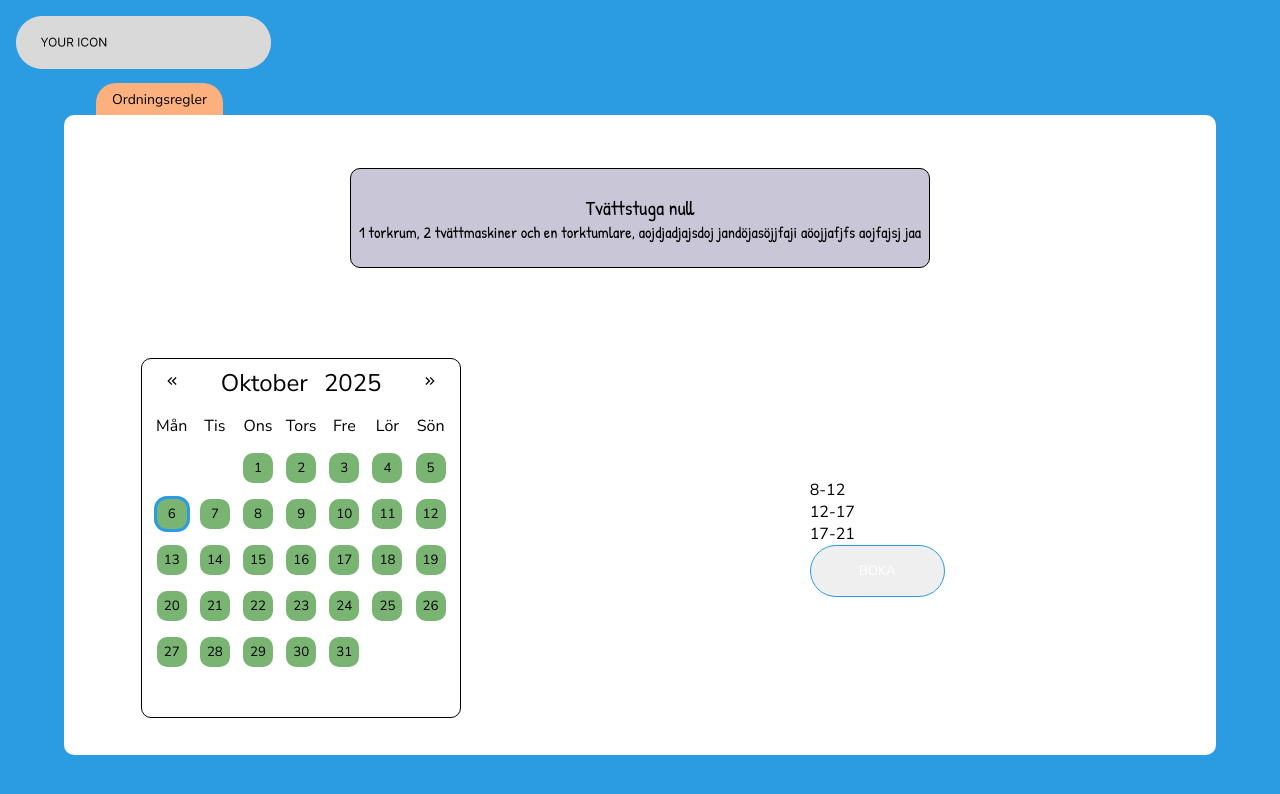
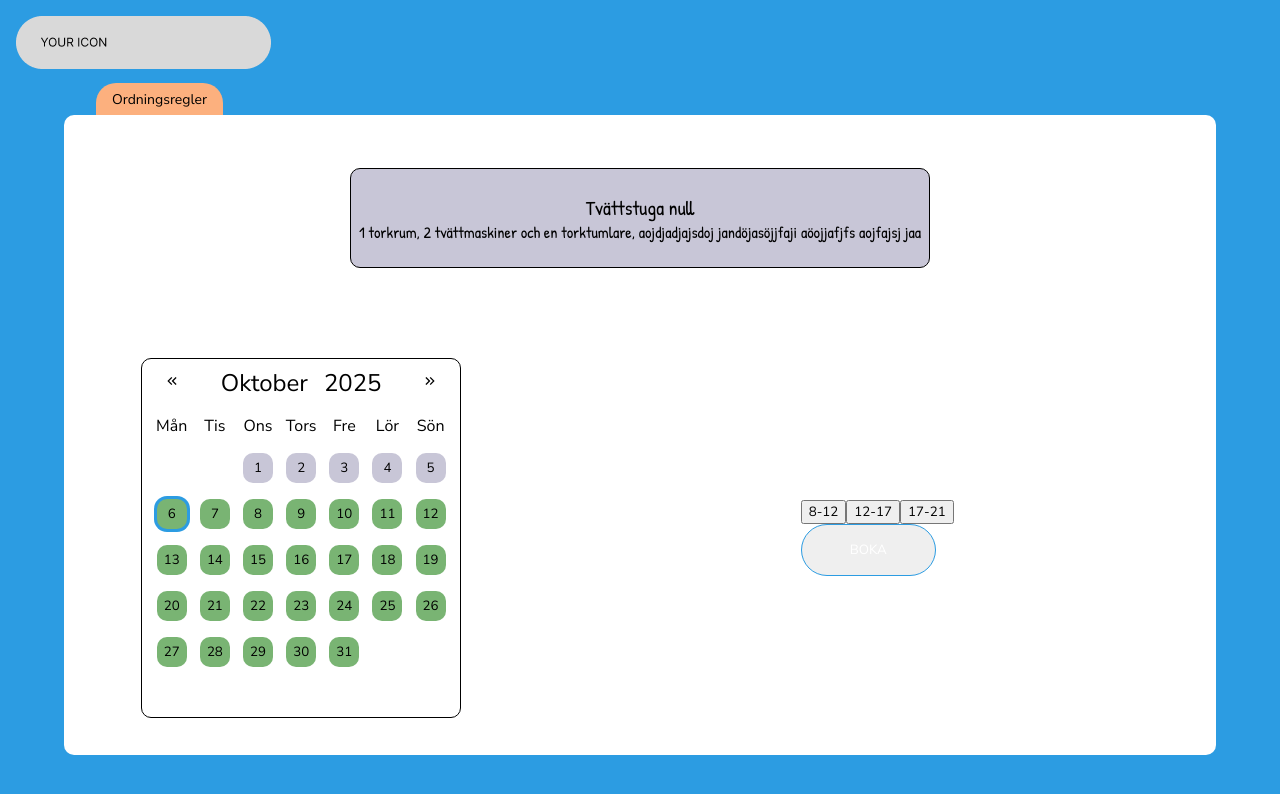
Before and after one commit to Chokladglasyr/LaundryBooking, a React (Vite) app in the folder frontend/: page /booking in a window 1280 px wide. Shown: the top 794 px of the page. Built offline with nearby package versions, Linux system fonts and the light colour scheme.

Commit message:
feat: added styles to selected day, and added so the days that has already passed are greyed out

```diff
--- a/frontend/src/components/Calendar.tsx
+++ b/frontend/src/components/Calendar.tsx
@@ -21,7 +21,10 @@ function Calendar() {
   const currentDate = new Date();
   const [currentMonth, setCurrentMonth] = useState(currentDate.getMonth());
   const [currentYear, setCurrentYear] = useState(currentDate.getFullYear());
-  const [selectedDate, setSelectedDate] = useState(currentDate)
+  const [selectedDate, setSelectedDate] = useState(currentDate);
+
+  const today = new Date()
+  today.setHours(0, 0, 0, 0)
 
   const daysInMonth = new Date(currentYear, currentMonth + 1, 0).getDate();
 
@@ -29,23 +32,26 @@ function Calendar() {
   const sweFirstDayOfMonth = (firstDayOfMonth + 6) % 7;
 
   const prevMonth = () => {
-    setCurrentMonth((prevMonth) =>(prevMonth === 0 ? 11 : prevMonth -1))
-    setCurrentYear((prevYear) =>(currentMonth === 11 ? prevYear -1 : prevYear))
-  }
+    setCurrentMonth((prevMonth) => (prevMonth === 0 ? 11 : prevMonth - 1));
+    setCurrentYear((prevYear) =>
+      currentMonth === 11 ? prevYear - 1 : prevYear
+    );
+  };
   const nextMonth = () => {
-    setCurrentMonth((prevMonth) => (prevMonth === 11 ? 0 : prevMonth +1))
-    setCurrentYear((prevYear) => (currentMonth === 11 ? prevYear +1 : prevYear))
-  }
+    setCurrentMonth((prevMonth) => (prevMonth === 11 ? 0 : prevMonth + 1));
+    setCurrentYear((prevYear) =>
+      currentMonth === 11 ? prevYear + 1 : prevYear
+    );
+  };
 
   const handleDatePick = (day: number) => {
-    const pickedDate = new Date(currentYear, currentMonth, day)
-    const today = new Date()
+    const pickedDate = new Date(currentYear, currentMonth, day);
 
-    if(pickedDate >= today){
-        setSelectedDate(pickedDate)
+    if (pickedDate >= today) {
+      setSelectedDate(pickedDate);
     }
-  }
-  console.log(selectedDate)
+  };
+  console.log(selectedDate);
   return (
     <>
       <div className="calendar-app">
@@ -57,7 +63,6 @@ function Calendar() {
             <div className="heading">
               <h2 className="month">{monthsOfYear[currentMonth]}</h2>
               <h2 className="year">{currentYear}</h2>
-
             </div>
             <button onClick={nextMonth} className="right">
               <img src={RightArrow} alt="right arrows" />
@@ -73,7 +78,25 @@ function Calendar() {
               <span key={`empty-${index}`} />
             ))}
             {[...Array(daysInMonth).keys()].map((day, index) => (
-              <button onClick={() => handleDatePick(day+1)} className={new Date(currentYear, currentMonth, day+1).getTime() === selectedDate.getTime() ? 'valid-days-selected' : 'valid-days'} id={day + 1 === currentDate.getDate() && currentMonth === currentDate.getMonth() && currentYear === currentDate.getFullYear() ? 'current-day' : ''} key={index + 1}>
+              <button
+                onClick={() => handleDatePick(day + 1)}
+                className={
+                  new Date(currentYear, currentMonth, day + 1).getTime() ===
+                  selectedDate.getTime()
+                    ? "valid-days-selected"
+                    : new Date(currentYear, currentMonth, day + 1) >= today
+                      ? "valid-days"
+                      : "invalid-days"
+                }
+                id={
+                  day + 1 === currentDate.getDate() &&
+                  currentMonth === currentDate.getMonth() &&
+                  currentYear === currentDate.getFullYear()
+                    ? "current-day"
+                    : ""
+                }
+                key={index + 1}
+              >
                 {day + 1}
               </button>
             ))}
@@ -82,9 +105,9 @@ function Calendar() {
       </div>
       <div className="booking-container">
         <div className="timeslots-container">
-        <div className="timeslot-1">8-12</div>
-        <div className="timeslot-2">12-17</div>
-        <div className="timeslot-3">17-21</div>
+          <button className="timeslot-1">8-12</button>
+          <button className="timeslot-2">12-17</button>
+          <button className="timeslot-3">17-21</button>
         </div>
         <button className="primary-btn">BOKA</button>
       </div>
--- a/frontend/src/css/booking.css
+++ b/frontend/src/css/booking.css
@@ -81,11 +81,16 @@
     &:focus {
       border: dashed 1px var(--secondary-green-color);
     }
+
   }
 }
 .valid-days {
   background-color: var(--secondary-green-color);
   border-radius: 10px;
+}
+.valid-days-selected {
+    border-radius: 10px;
+    border: dashed 6px var(--tertiary-green-color);
 }
 .invalid-days {
   background-color: var(--primary-grey-color);
```
Lines whose indentation alone changed are shown as unchanged.
